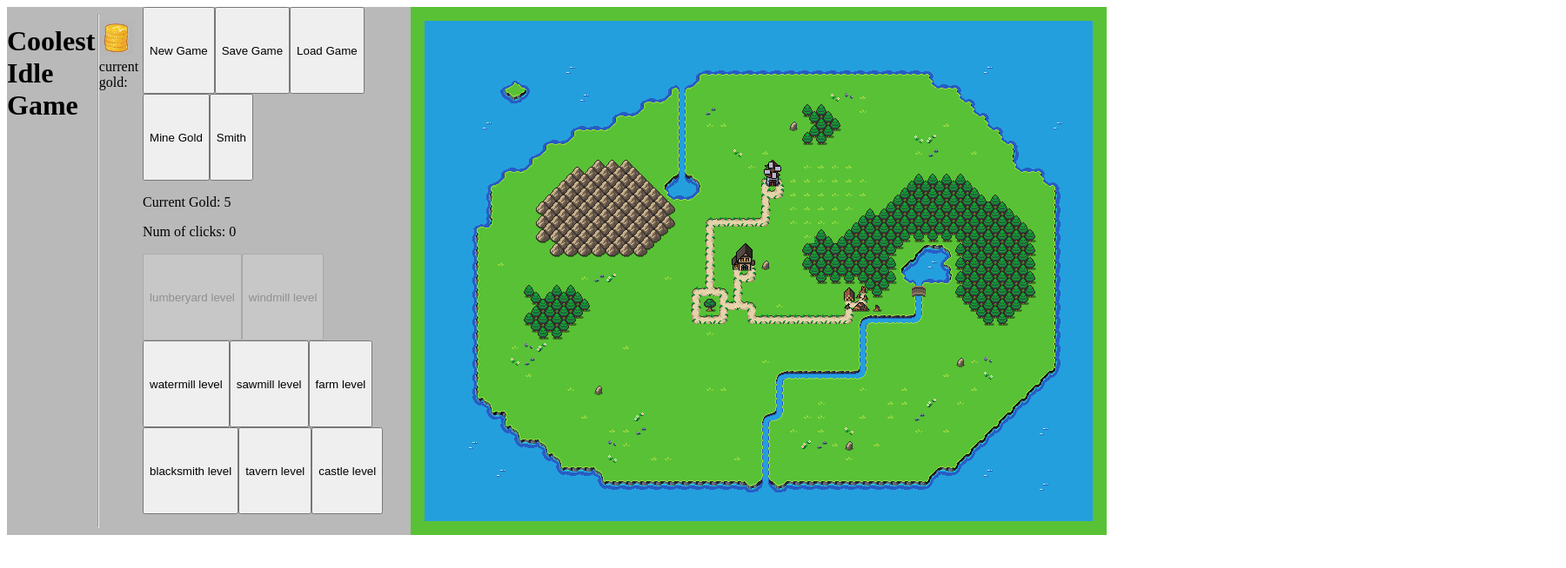
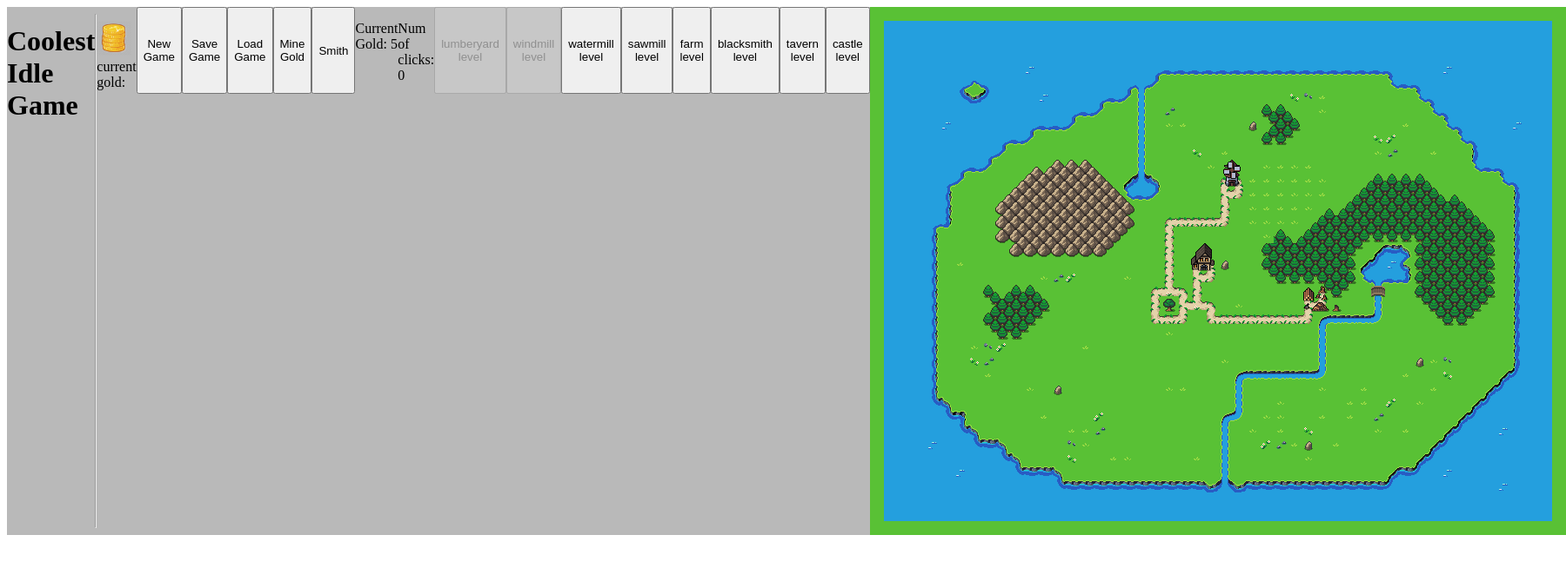
Before and after one commit to Alchemy-IdleGame-Project/idlegame-FE, a React app: page / in a window 1280 px wide. Shown: the top 654 px of the page at 87% size, 1800 px wide, since content can reach past the window. Built offline with nearby package versions, Linux system fonts and the light colour scheme.

Commit message:
Fix performance issues with canvas

```diff
--- a/src/components/app/style.css
+++ b/src/components/app/style.css
@@ -11,7 +11,10 @@
     display: flex;
 }
 
-.controls{}
+.controls{
+    float: left;
+    display: flex;
+}
 
 button{
     height: 100px;
```
